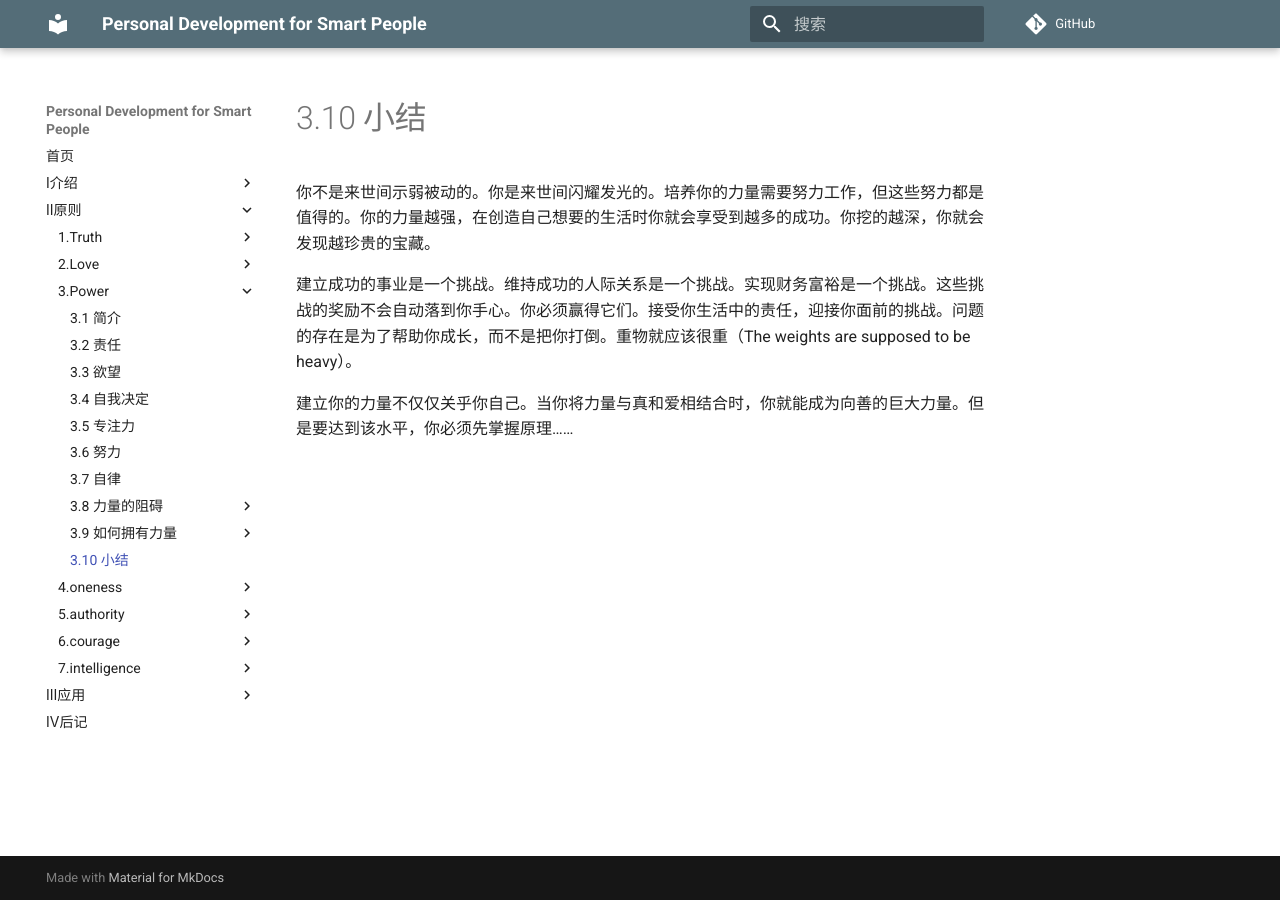
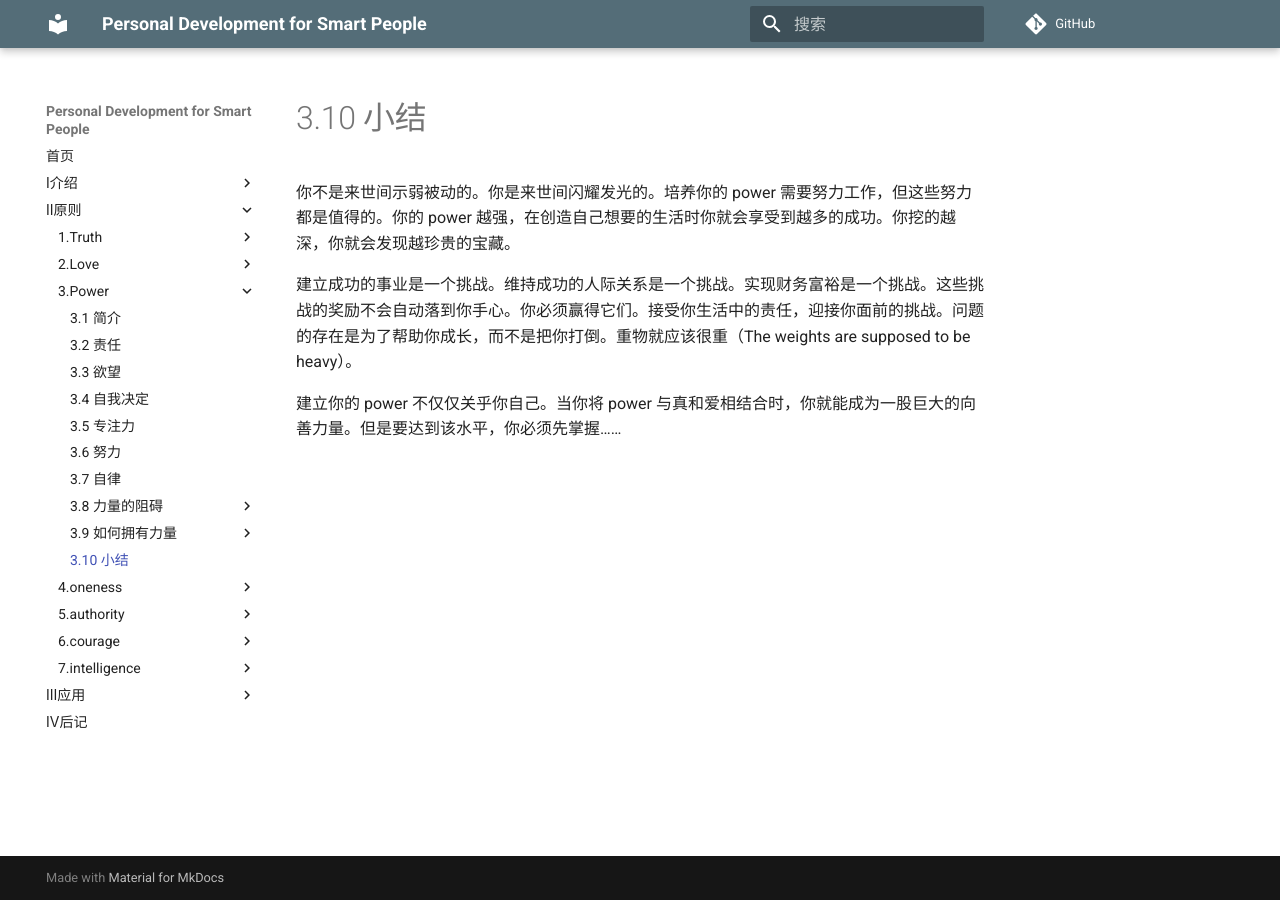
Before and after one commit to wtsnwei/pdsp, an MkDocs documentation site: the page built from docs/2.Principles/03.power/18.小结.md, in a window 1280 px wide. Built offline with MkDocs 1.6.1 and Material for MkDocs 9.7.7, drawn with Linux system fonts in a browser that asks for light colours; comment, search, counter and statistics services are not loaded.

Commit message:
修正语句

```diff
--- a/docs/2.Principles/03.power/18.小结.md
+++ b/docs/2.Principles/03.power/18.小结.md
@@ -3,8 +3,8 @@ title:    小结
 date:     2021-03-06
 ---
 
-你不是来世间示弱被动的。你是来世间闪耀发光的。培养你的力量需要努力工作，但这些努力都是值得的。你的力量越强，在创造自己想要的生活时你就会享受到越多的成功。你挖的越深，你就会发现越珍贵的宝藏。
+你不是来世间示弱被动的。你是来世间闪耀发光的。培养你的 power 需要努力工作，但这些努力都是值得的。你的 power 越强，在创造自己想要的生活时你就会享受到越多的成功。你挖的越深，你就会发现越珍贵的宝藏。
 
 建立成功的事业是一个挑战。维持成功的人际关系是一个挑战。实现财务富裕是一个挑战。这些挑战的奖励不会自动落到你手心。你必须赢得它们。接受你生活中的责任，迎接你面前的挑战。问题的存在是为了帮助你成长，而不是把你打倒。重物就应该很重（The weights are supposed to be heavy）。
 
-建立你的力量不仅仅关乎你自己。当你将力量与真和爱相结合时，你就能成为向善的巨大力量。但是要达到该水平，你必须先掌握原理……
+建立你的 power 不仅仅关乎你自己。当你将 power 与真和爱相结合时，你就能成为一股巨大的向善力量。但是要达到该水平，你必须先掌握……
```
